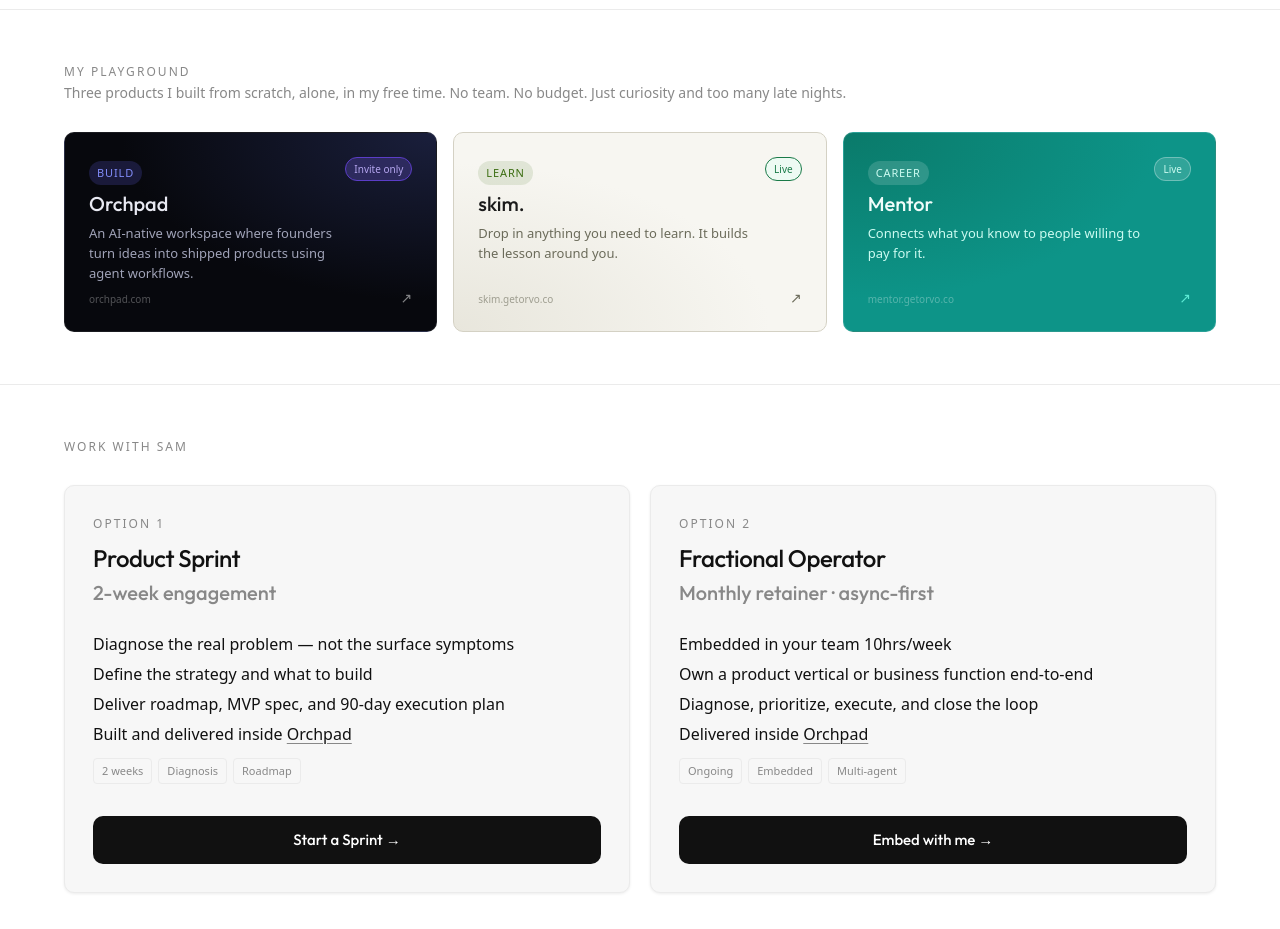
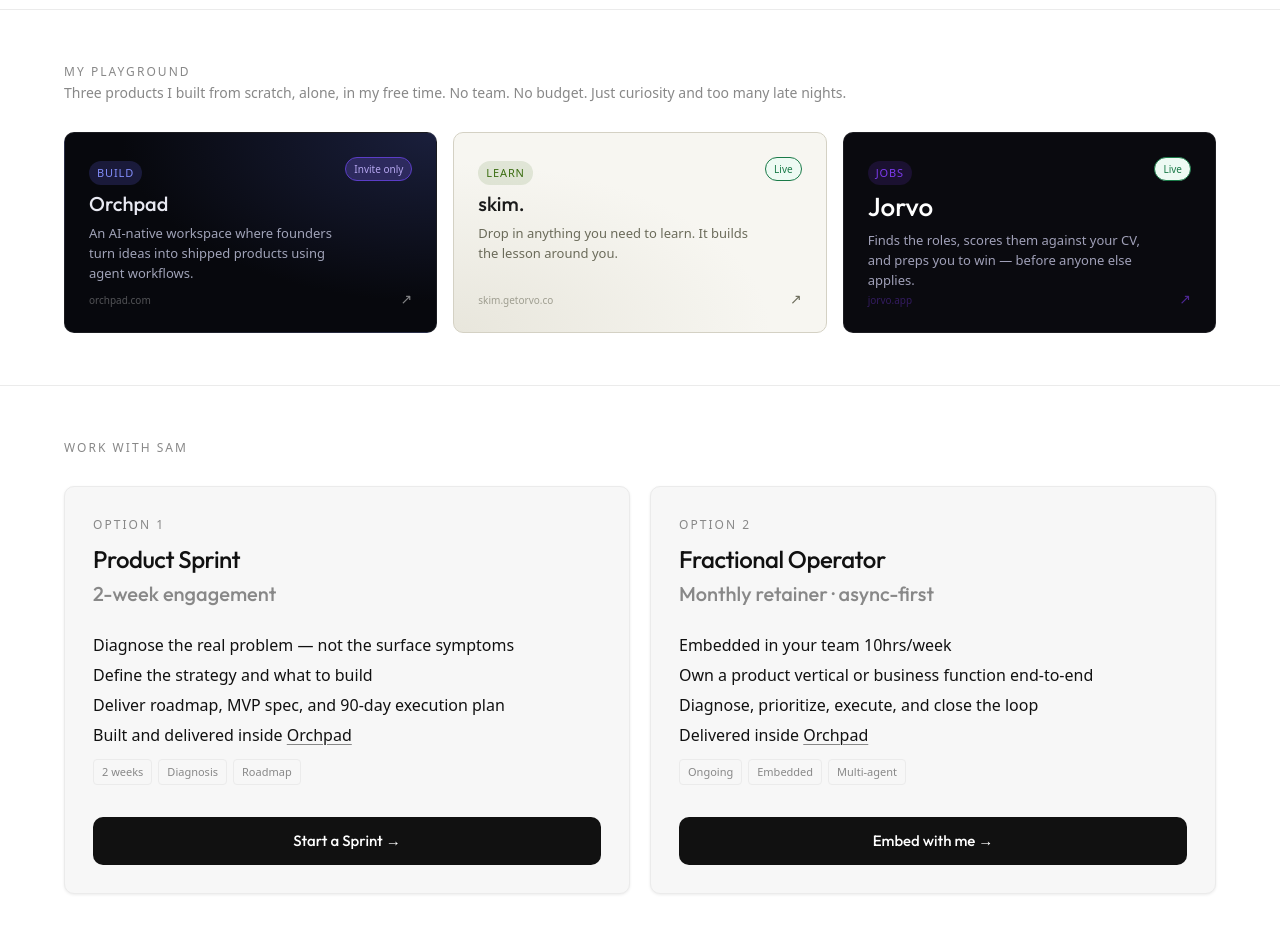
Before and after one commit to eslammahd/meetsam, a Next.js app: page / in a window 1280 px wide. Shown: the part 1320-2249 px from the top of the page. Built offline with nearby package versions, Linux system fonts and the light colour scheme; no server answers.

Commit message:
Replace Mentor card with Jorvo in playground

```diff
--- a/app/page.js
+++ b/app/page.js
@@ -179,28 +179,28 @@ export default function Home() {
               </div>
             </a>
 
-            {/* Mentor — teal */}
+            {/* Jorvo — void dark */}
             <a
-              href="https://mentor.getorvo.co"
+              href="https://jorvo.app"
               target="_blank"
               rel="noopener noreferrer"
               className="shipped-card"
-              style={{ background: "radial-gradient(ellipse at top left, #0a7a6a 0%, #0D9488 60%)", borderColor: "rgba(255,255,255,0.12)" }}
+              style={{ background: "#0A0A0F", borderColor: "rgba(255,255,255,0.08)" }}
             >
               <div className="shipped-top">
                 <div>
-                  <p className="shipped-label" style={{ color: "#ccfbf1", background: "rgba(255,255,255,0.15)" }}>Career</p>
-                  <p className="shipped-name" style={{ color: "#f0fdfa" }}>Mentor</p>
-                  <p className="shipped-desc" style={{ color: "#ccfbf1" }}>
-                    Connects what you know to people willing to pay for it.
+                  <p className="shipped-label" style={{ color: "#7C3AED", background: "rgba(124,58,237,0.15)" }}>Jobs</p>
+                  <p className="shipped-name" style={{ color: "#ffffff", fontSize: "26px" }}>Jorvo</p>
+                  <p className="shipped-desc" style={{ color: "#A0A0B8", fontSize: "13px" }}>
+                    Finds the roles, scores them against your CV, and preps you to win — before anyone else applies.
                   </p>
                 </div>
-                <span className="shipped-status" style={{ background: "rgba(255,255,255,0.15)", color: "#ccfbf1", border: "0.5px solid rgba(255,255,255,0.3)" }}>Live</span>
+                <span className="shipped-status">Live</span>
               </div>
               <div className="shipped-bottom">
                 <div className="shipped-card-footer">
-                  <p className="shipped-url" style={{ color: "rgba(255,255,255,0.5)" }}>mentor.getorvo.co</p>
-                  <span className="shipped-arrow" style={{ color: "#5eead4" }}>↗</span>
+                  <p className="shipped-url" style={{ color: "rgba(124,58,237,0.6)" }}>jorvo.app</p>
+                  <span className="shipped-arrow" style={{ color: "rgba(124,58,237,0.6)" }}>↗</span>
                 </div>
               </div>
             </a>
```
